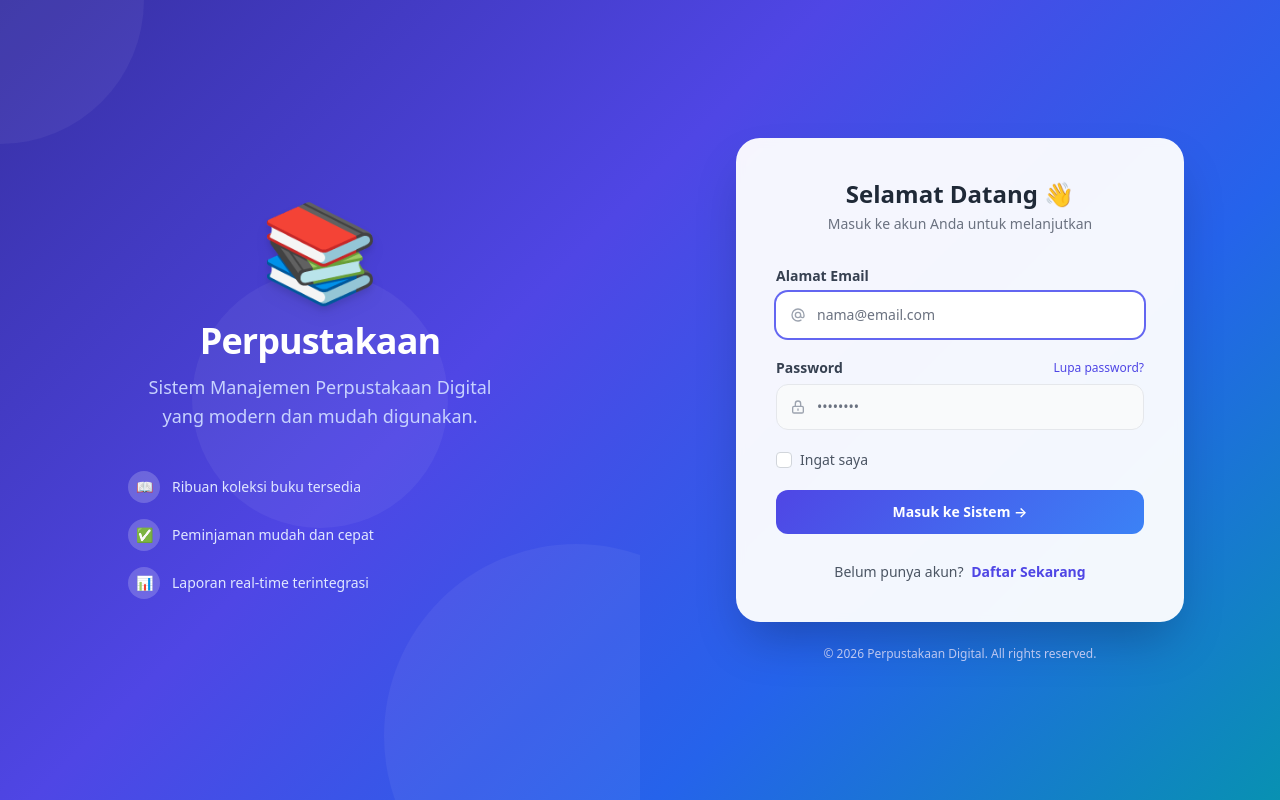
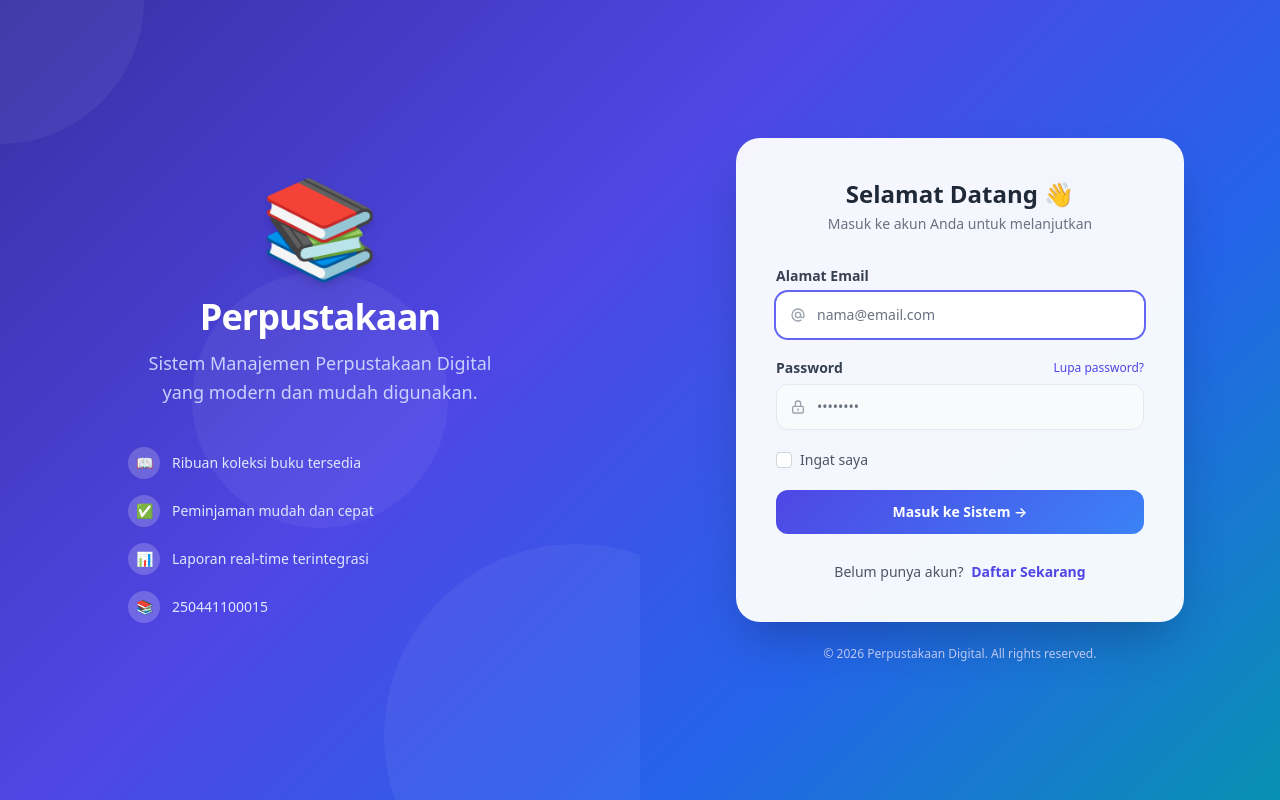
Before and after one commit to FarrellDanendra/perpustakaan-250441100015, a Laravel app: page /login in a window 1280 px wide. Run offline with Laravel 12, Linux system fonts and the light colour scheme; style sheets or scripts are compiled from the project's sources; parts of the project's set-up code (start-up, migrations or seed data) failed here and were passed over.

Commit message:
Soal 5: Teks ubah pada halaman login

```diff
--- a/resources/views/layouts/guest.blade.php
+++ b/resources/views/layouts/guest.blade.php
@@ -48,6 +48,10 @@
                             <span class="w-8 h-8 bg-white/20 rounded-full flex items-center justify-center text-sm">📊</span>
                             <span class="text-sm">Laporan real-time terintegrasi</span>
                         </div>
+                        <div class="flex items-center gap-3 text-indigo-100">
+                            <span class="w-8 h-8 bg-white/20 rounded-full flex items-center justify-center text-sm">📚</span>
+                            <span class="text-sm">250441100015</span>
+                        </div>
                     </div>
                 </div>
             </div>
```
Also changed, not shown: database/migrations/2026_10_09_061123_create_peminjamans_table.php.
